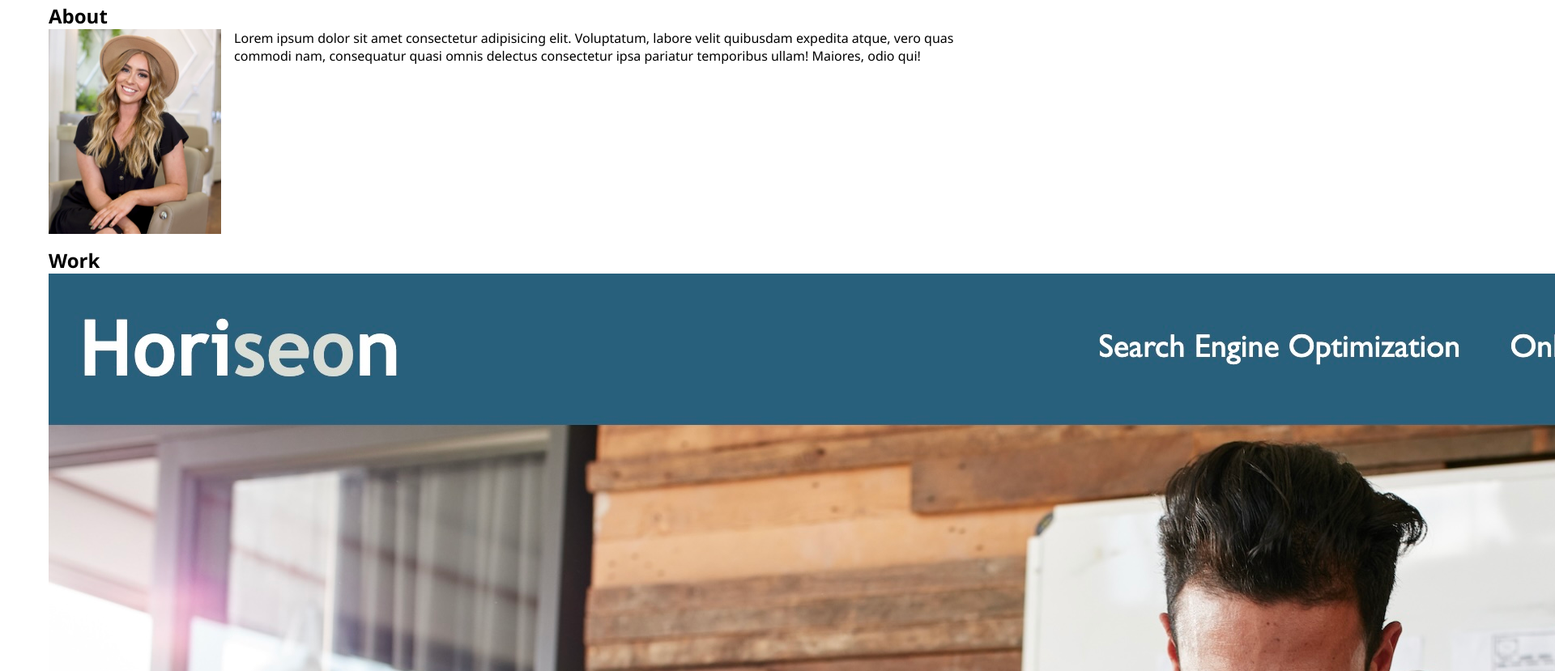
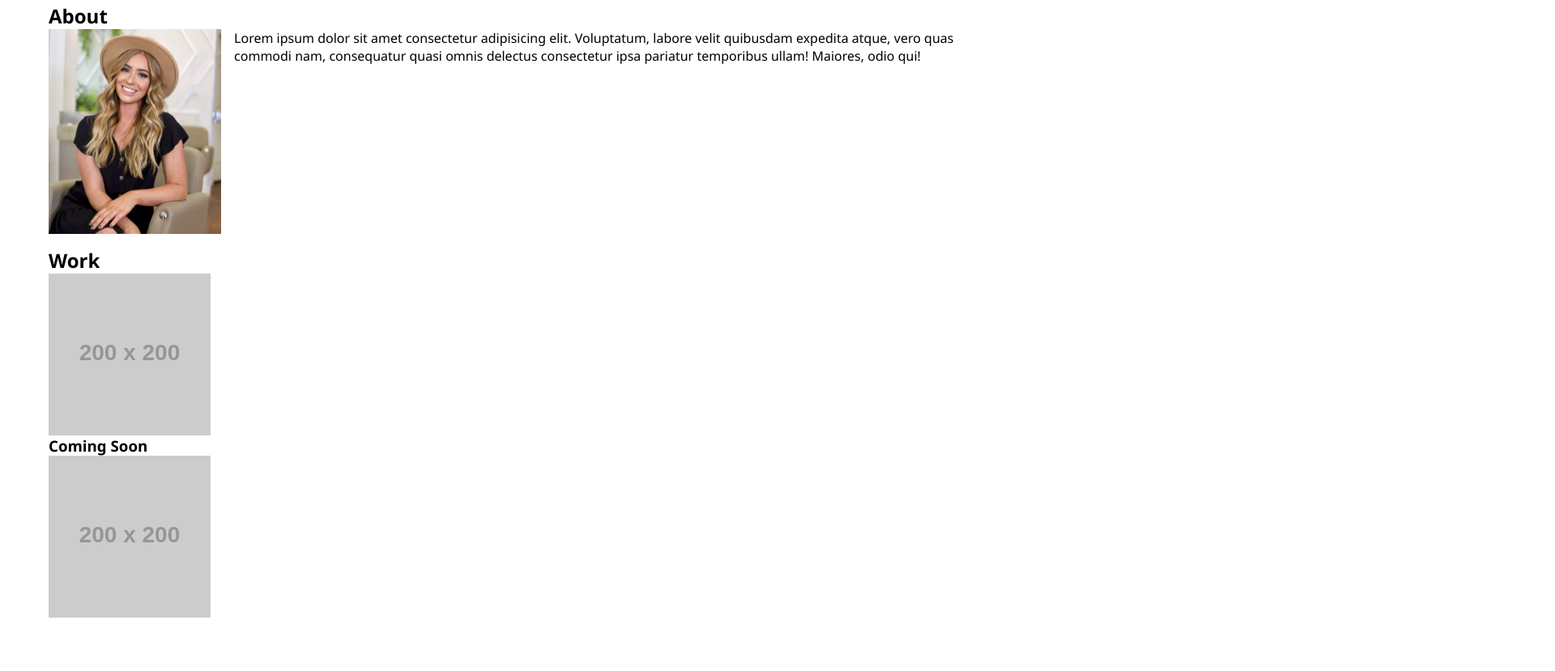
Before and after one commit to sarahbryant411/portfolio-html-css, a plain HTML site: page index.html in a window 1280 px wide. Shown: the part 107-936 px from the top of the page at 81% size, 1920 px wide, since content can reach past the window. After the commit the page ends 895 px from the top, so only its background shows below. Drawn offline with Linux system fonts and the light colour scheme; placeholder pictures from the web are drawn by us.

Commit message:
playing around with image sizing and the css elements to accomodate

```diff
--- a/assets/css/style.css
+++ b/assets/css/style.css
@@ -49,6 +49,13 @@
 
 #work > div {
   flex-wrap: wrap;
+  object-fit: cover;
+  min-width: 100%;
+  min-height: 100%;
+  width: auto;
+  height: auto;
+
+
 }
 
 #work article:first-of-type {
--- a/index.html
+++ b/index.html
@@ -41,6 +41,12 @@
             <!--Added <article> and <h3>-->
             <h2>Work</h2>
             <div>
-                <img src="assets/images/seosemanticrefactor.jpg" />
+                <img src="https://via.placeholder.com/200" />
             </div>
         </section>
+        <article>
+            <h3>Coming Soon</h3>
+            <div>
+                <img src="https://via.placeholder.com/200" />
+            </div>
+        </article>
```
